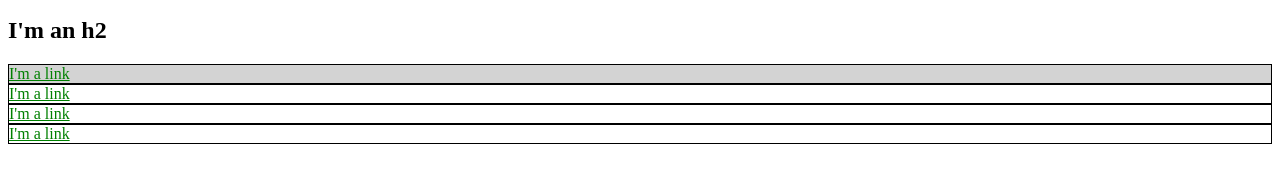
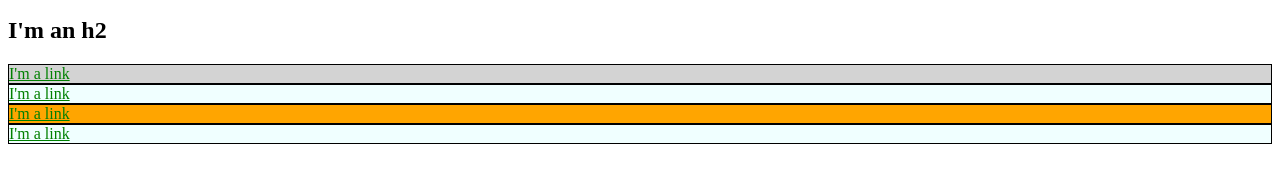
Before and after one commit to D-Shergill/D-Shergill.github.io, a plain HTML site: page index.html in a window 1280 px wide. Shown: the part 137-320 px from the top of the page. Drawn offline with Linux system fonts and the light colour scheme.

Commit message:
New Background and Id Added

```diff
--- a/index.html
+++ b/index.html
@@ -7,14 +7,20 @@
       li a {
         color: red; border: 1px solid black;
       }
-            #exec-bio {
+      #exec-bio {
         background-color: lightgray;
+      }
+      #media-mgr {
+        background-color: orange
       }
       .bio-box {
         border: 1px solid black;
               }
       .bio-box a {
         color: green;
+      }
+      .lamppost {
+        background-color: azure
       }
     </style>
   </head>
@@ -32,16 +38,16 @@
       </li>
     </ul>
     <h2>I'm an h2</h2>
-    <div id="exec-bio" class="bio-box">
+    <div id="exec-bio" class="bio-box lamppost">
       <a href="http://example.com/">I'm a link</a>
     </div>
-    <div class="bio-box">
+    <div class="bio-box lamppost">
       <a href="http://example.com/">I'm a link</a>
     </div>
-    <div class="bio-box">
+    <div id="media-mgr" class="bio-box lamppost">
       <a href="http://example.com/">I'm a link</a>
     </div>
-    <div class="bio-box">
+    <div class="bio-box lamppost">
       <a href="http://example.com/">I'm a link</a>
     </div>
   </body>
```
